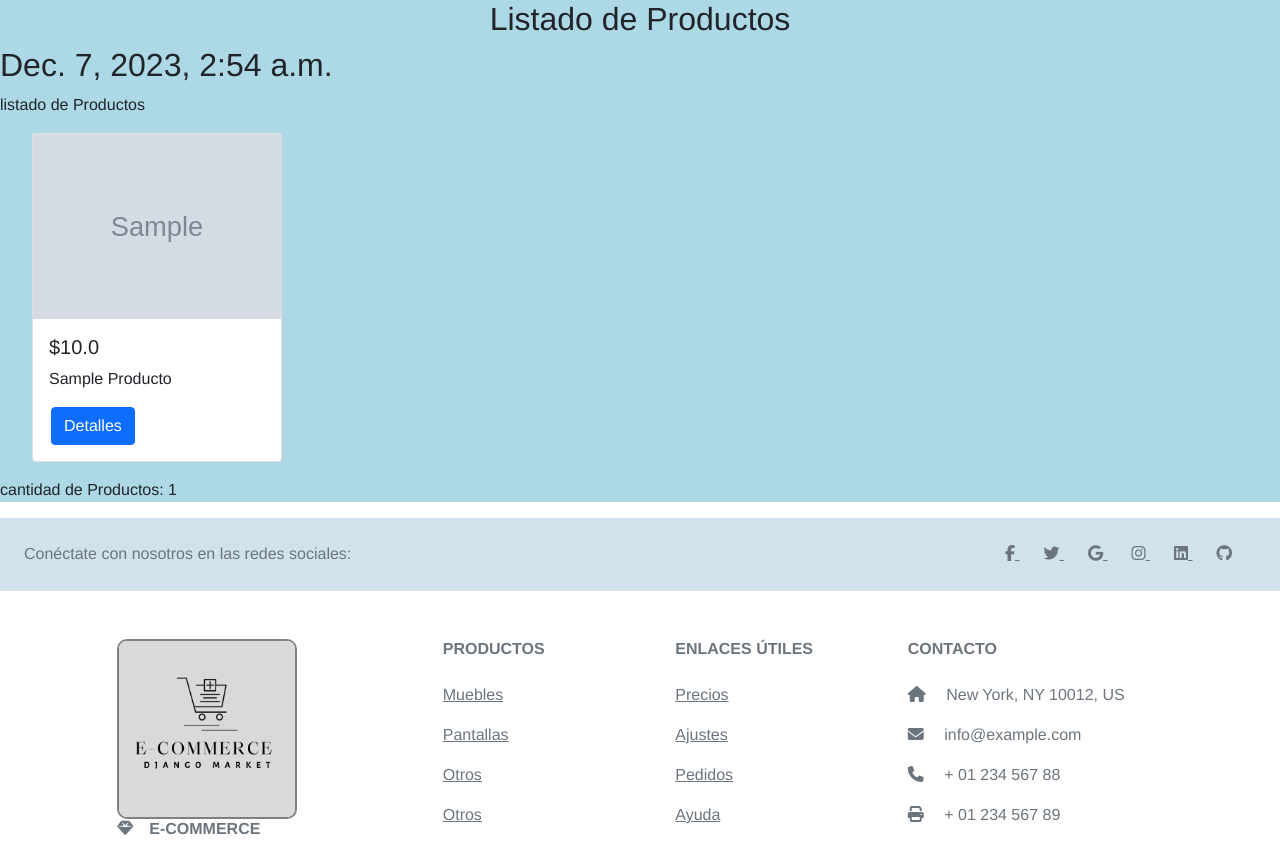
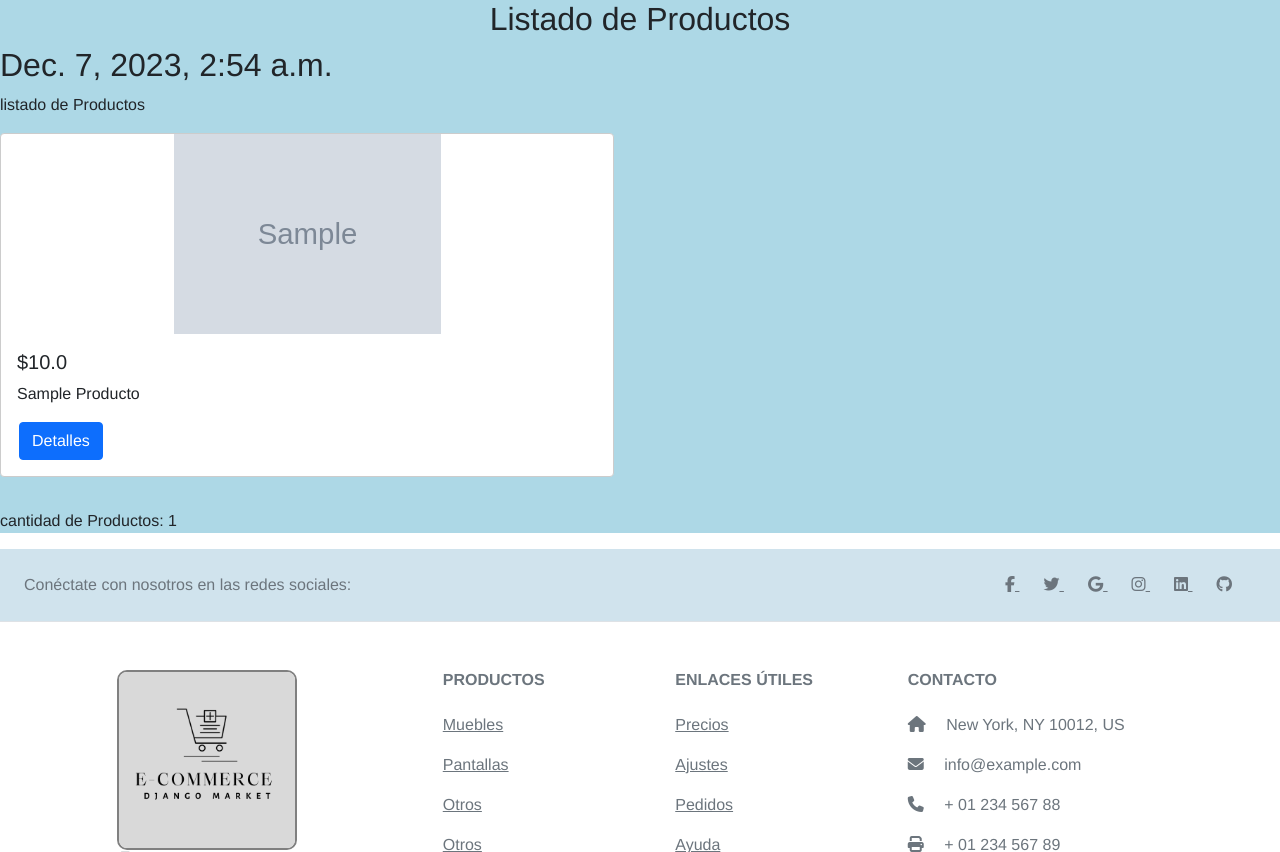
Before and after one commit to DiegoGomezcor4/proyectodjango, a Django app: page /productos/listado in a window 1280 px wide. Shown: the part 126-978 px from the top of the page. Run offline with Django 5.2, Linux system fonts and the light colour scheme; a user stored in the database is signed in; tables that the repository leaves empty hold one stand-in row (values such as "Sample post"); grey boxes marked "Sample" are stand-in pictures; some libraries are stand-ins or nearby versions.

Commit message:
mejorado listado de productos

```diff
--- a/core/templates/productos_listado.html
+++ b/core/templates/productos_listado.html
@@ -9,48 +9,46 @@
 
     <h2>{{ fecha_actual }}</h2>
     <p>listado de Productos</p>
-    <ul>
-        {% comment %} {% for nombre_producto in listado_productos %} {% endcomment %}
-            {% comment %} <li>
-                <p>Nombre: {{nombre_producto.nombre | title}}</p>
-                <p>Descripcion: {{nombre_producto.descripcion | title}}</p>
-                <p>Stock: {{nombre_producto.Stock}}</p>
-                <p>Precio: {{nombre_producto.precio}}</p>
-                {% if nombre_producto.imagen %}
-                    <img src="{{ nombre_producto.imagen.url }}" alt="{{ nombre_producto.nombre }}">
-                {% else %}
-                    <p>No hay imagen disponible</p>
-                {% endif %}
-                <p>Categorías:
-                    {% for categoria in nombre_producto.categoria.all %}
-                        {{ categoria.nombre }}
-                        {% if not forloop.last %}, {% endif %}
-                    {% endfor %}
+    <style>
+        .card-container {
+            display: flex;
+            flex-wrap: wrap;
+            justify-content: space-between;
+        }
 
-                <div>
-                    <button type="button" class="btn btn-light-blue btn-md">Detalles...</button>
-                </div>
-            </li> {% endcomment %}
+        .card {
+            width: 48%;
+            margin-bottom: 1rem;
+            border: 1px solid #ccc; /* Añade un borde para visualizar el tamaño de la tarjeta */
+        }
 
-            {% comment %} {% endfor %} {% endcomment %}
+        .card img {
+            width: 100%;
+            height: 200px; /* Ajusta la altura según tus necesidades */
+            object-fit: contain; /* Cambia a contain para que la imagen se ajuste sin recortar */
+        }
+    </style>
 
-            <div class="card-container row-cols-md-5 g-4">
+    <ul class="list-unstyled">
+        <div class="card-container">
             {% for nombre_producto in listado_productos %}
-                <div class="col">
             <div class="card">
-                    <!-- Usar el atributo onerror para proporcionar una imagen predeterminada -->
                 <img src="{{ nombre_producto.imagen.url }}" class="card-img-top img-fluid" alt="{{ nombre_producto.nombre }}">
                 <div class="card-body">
-                      <h5 class="card-title">${{nombre_producto.precio}}</h5>
-                      <p class="card-text">{{nombre_producto.nombre | title}}</p>
+                    <h5 class="card-title">${{ nombre_producto.precio }}</h5>
+                    <p class="card-text">{{ nombre_producto.nombre | title }}</p>
                     <a href="{% url 'productos_detalle' nombre_producto.nombre %}" class="btn btn-primary">Detalles</a>
-                    </div>
                 </div>
             </div>
             {% endfor %}
         </div>
+    </ul>
 
-    </ul>
+
+
+
+
+
 
     {% if listado_productos.count > 0 %}
         <p>cantidad de Productos: {{ listado_productos.count }}</p>
```
Lines whose indentation alone changed are shown as unchanged.
